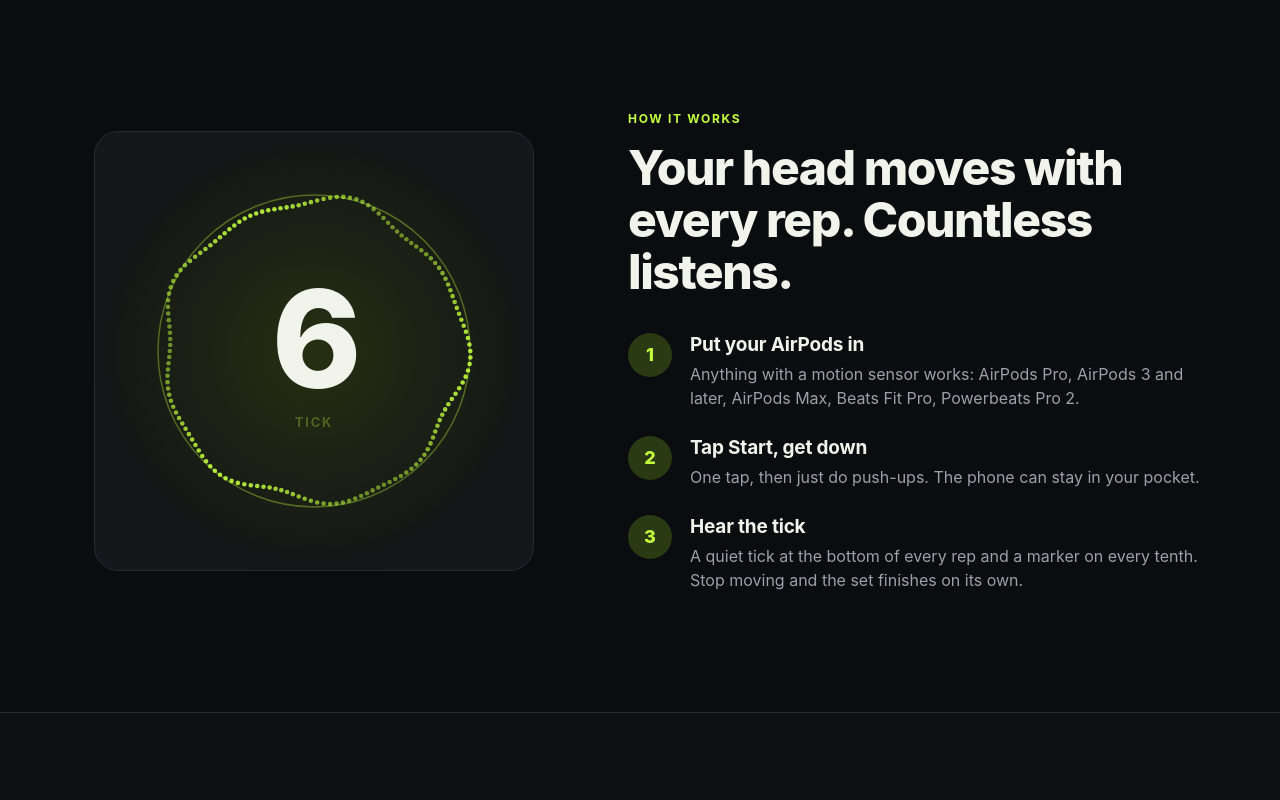
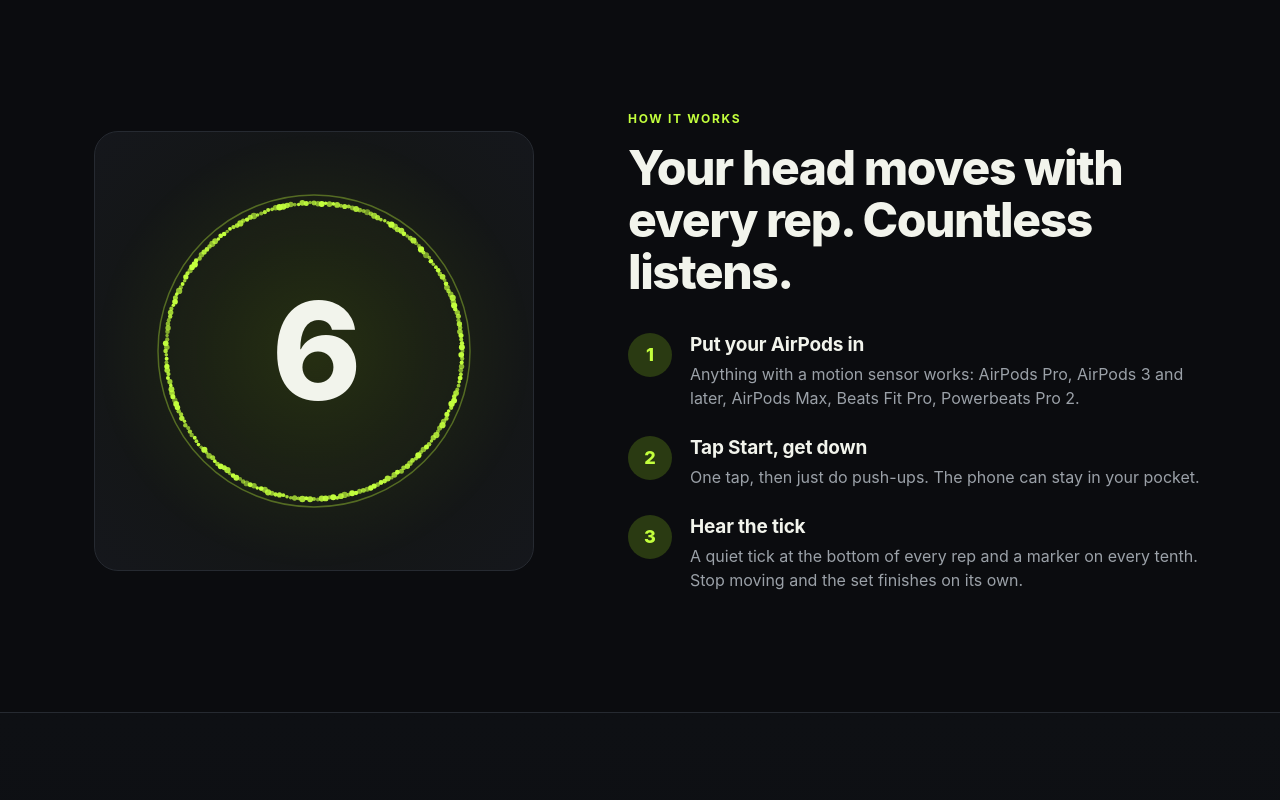
Before and after one commit to raichibald/countless.github.io, a plain HTML site: page index.html in a window 1280 px wide. Shown: the part 1000-1800 px from the top of the page. Drawn offline with Linux system fonts and the light colour scheme.

Commit message:
Support section as a button only; round dotted ring in the demo
- Remove the visible support email; the Email support button assembles
  the mailto link on click so the address is not in the page source.
- Footer Support link now jumps to the support section.
- Demo ring is a true dotted circle like the app's counting screen, and
  the "tick" label is gone.

Co-Authored-By: Claude Sonnet 5.5 <noreply@anthropic.com>

```diff
--- a/index.html
+++ b/index.html
@@ -112,7 +112,6 @@
                     <canvas id="demo-canvas"></canvas>
                     <div class="demo-center">
                         <div class="demo-count" id="demo-count">0</div>
-                        <div class="demo-tick" id="demo-tick">tick</div>
                     </div>
                 </div>
 
@@ -454,12 +453,8 @@
                     Countless is made by one person, and every email gets read. You can also ask to access or delete any
                     personal data.
                 </p>
-                <p class="support-mail">
-                    Countless Push-Up App support email:
-                    <a href="mailto:saripo.raitis@gmail.com?subject=Countless%20support">saripo.raitis@gmail.com</a>
-                </p>
-                <p>
-                    <a class="btn" href="mailto:saripo.raitis@gmail.com?subject=Countless%20support">Email support</a>
+                <p class="support-cta">
+                    <a class="btn btn-lg" href="#support" data-mail>Email support</a>
                 </p>
             </div>
         </section>
@@ -493,7 +488,7 @@
             <nav class="foot-links" aria-label="Legal and support">
                 <a href="privacy-policy.html">Privacy Policy</a>
                 <a href="terms-and-conditions.html">Terms &amp; Conditions</a>
-                <a href="mailto:saripo.raitis@gmail.com?subject=Countless%20support">Support</a>
+                <a href="#support">Support</a>
             </nav>
         </div>
         <div class="wrap">
--- a/script.js
+++ b/script.js
@@ -43,6 +43,14 @@
         }, 3600);
     }
 
+    // Support button: the address is only assembled on click, so it isn't sitting in the page source.
+    document.querySelectorAll("[data-mail]").forEach((a) => {
+        a.addEventListener("click", (e) => {
+            e.preventDefault();
+            location.href = `mailto:${["saripo.raitis", "gmail.com"].join("@")}?subject=Countless%20support`;
+        });
+    });
+
     // Gallery arrows.
     const track = document.querySelector(".gallery-track");
     if (track) {
@@ -57,13 +65,26 @@
     if (!canvas) return;
     const ctx = canvas.getContext("2d");
     const countEl = document.getElementById("demo-count");
-    const tickEl = document.getElementById("demo-tick");
 
     const MAX = 25;
     const GAP = 1200; // ms between reps
     const HOLD = 2600; // ms the finished set stays on screen
-    const RING = 150;
+    const RING = 240;
     const TAU = Math.PI * 2;
+
+    // A fixed ring of dots like the app's counting screen: a true circle, each dot with its own
+    // size, brightness and tiny radial offset.
+    const rnd = (n) => {
+        const x = Math.sin(n * 127.1 + 311.7) * 43758.5453;
+        return x - Math.floor(x);
+    };
+    const dots = Array.from({ length: RING }, (_, i) => ({
+        a: (i / RING) * TAU,
+        off: (rnd(i) - 0.5) * 1.6,
+        size: 1.3 + rnd(i + 500) * 1.1,
+        base: 0.45 + rnd(i + 1000) * 0.55,
+        phase: rnd(i + 1500) * TAU,
+    }));
 
     let size = 0;
     let count = 0;
@@ -91,9 +112,6 @@
         setCount(count + 1);
         pulse = 1;
         ripples.push(t);
-        tickEl.textContent = count % 10 === 0 ? "tick · marker" : "tick";
-        tickEl.classList.add("on");
-        requestAnimationFrame(() => requestAnimationFrame(() => tickEl.classList.remove("on")));
     }
 
     function draw(t) {
@@ -117,14 +135,12 @@
             ctx.stroke();
         }
 
-        for (let i = 0; i < RING; i++) {
-            const a = (i / RING) * TAU;
-            const wob = Math.sin(a * 5 + t * 0.0012) * 1.6 + Math.sin(a * 9 - t * 0.0017) * 1.3;
-            const r = base + wob * (1 + pulse * 2.4) + pulse * size * 0.02;
-            const alpha = 0.3 + 0.4 * (Math.sin(a * 3 + t * 0.002) * 0.5 + 0.5) + 0.3 * pulse;
+        const r = base + pulse * size * 0.012;
+        for (const d of dots) {
+            const alpha = Math.min(1, d.base * (0.85 + 0.15 * Math.sin(t * 0.002 + d.phase)) + 0.35 * pulse);
             ctx.beginPath();
-            ctx.arc(c + Math.cos(a) * r, c + Math.sin(a) * r, 1.5 + pulse * 1.2, 0, TAU);
-            ctx.fillStyle = `rgba(195,255,61,${Math.min(alpha, 1)})`;
+            ctx.arc(c + Math.cos(d.a) * (r + d.off), c + Math.sin(d.a) * (r + d.off), d.size * (1 + pulse * 0.5), 0, TAU);
+            ctx.fillStyle = `rgba(195,255,61,${alpha})`;
             ctx.fill();
         }
     }
--- a/styles.css
+++ b/styles.css
@@ -431,21 +431,6 @@ h3 {
     letter-spacing: -0.04em;
     font-variant-numeric: tabular-nums;
 }
-.demo-tick {
-    height: 1.4em;
-    margin-top: 6px;
-    font-size: 13px;
-    font-weight: 650;
-    letter-spacing: 0.14em;
-    text-transform: uppercase;
-    color: var(--volt);
-    opacity: 0;
-    transition: opacity 0.35s;
-}
-.demo-tick.on {
-    opacity: 1;
-    transition: none;
-}
 .how-copy h2 {
     max-width: 14em;
 }
@@ -763,16 +748,8 @@ h3 {
 #support .lead {
     margin-inline: auto;
 }
-.support-mail {
-    margin: 26px 0 22px;
-    color: var(--muted);
-    font-size: 16px;
-}
-.support-mail a {
-    color: var(--text);
-    font-weight: 600;
-    text-decoration-color: var(--volt);
-    text-underline-offset: 4px;
+.support-cta {
+    margin-top: 32px;
 }
 
 /* ---------- Final CTA ---------- */
```
